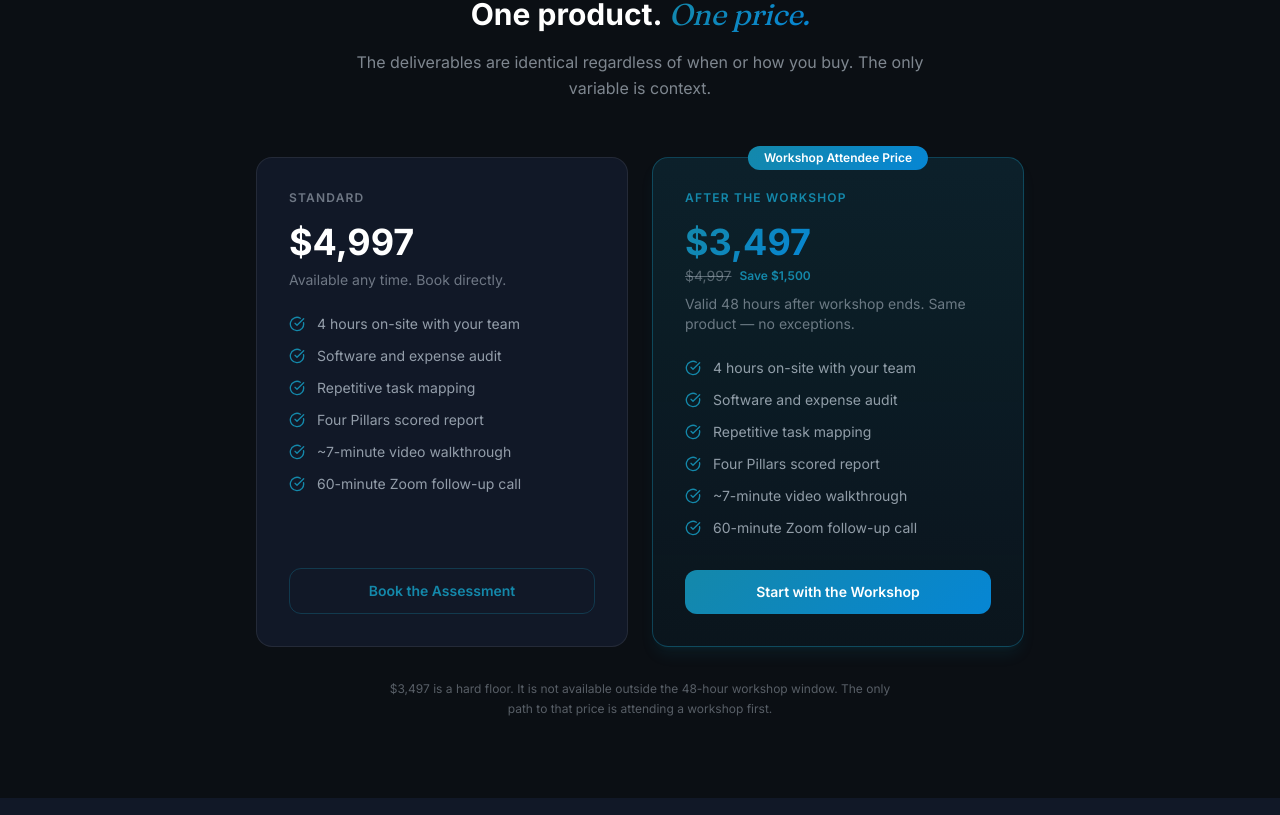
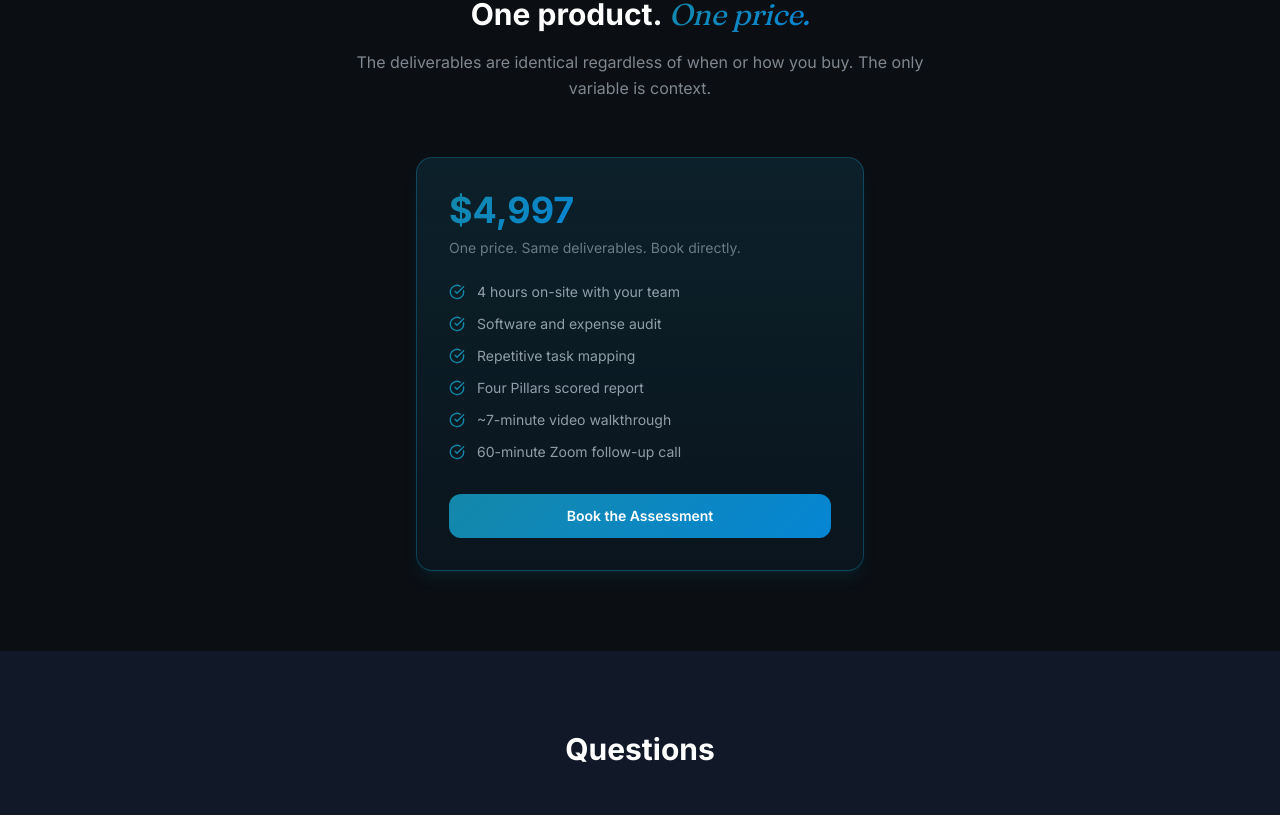
Before and after one commit to fourstonesdigital/fourstones-ai, a Next.js app: page /assessment in a window 1280 px wide. Shown: the part 3725-4540 px from the top of the page. Built offline with nearby package versions, Linux system fonts and the light colour scheme.

Commit message:
Remove workshop-attendee price from assessment page

```diff
--- a/app/assessment/page.tsx
+++ b/app/assessment/page.tsx
@@ -89,10 +89,7 @@ const faqs = [
     q: 'What do you need from me before the visit?',
     a: 'A brief intake form completed at booking — your industry, team size, revenue range, software in use, and what eats the most time. That\'s it. Kyle does the rest on-site.',
   },
-  {
-    q: 'Is the $3,497 price always available?',
-    a: 'No. $3,497 is the workshop-attendee price, available for 48 hours after a workshop ends. The standard price is $4,997. The only way to access the discounted rate is to attend a workshop first.',
-  },
+
 ];
 
 export default function AssessmentPage() {
@@ -289,15 +286,13 @@ export default function AssessmentPage() {
             </p>
           </div>
 
-          <div className="grid md:grid-cols-2 gap-6 max-w-3xl mx-auto">
-            {/* Standard price */}
-            <div className="rounded-2xl bg-[#111827] border border-white/8 p-8 flex flex-col">
-              <div className="text-[#CBD5E1]/50 text-xs font-semibold uppercase tracking-widest mb-4">Standard</div>
+          <div className="max-w-md mx-auto">
+            <div className="rounded-2xl bg-gradient-to-b from-[#1488AA]/15 to-[#0686D4]/5 border border-[#1488AA]/40 p-8 flex flex-col shadow-lg shadow-[#1488AA]/10">
               <div className="flex items-baseline gap-2 mb-2">
-                <span className="text-4xl font-bold text-white">$4,997</span>
+                <span className="text-4xl font-bold text-gradient">$4,997</span>
               </div>
-              <p className="text-[#CBD5E1]/50 text-sm mb-6">Available any time. Book directly.</p>
-              <ul className="space-y-3 mb-8 flex-1">
+              <p className="text-[#CBD5E1]/50 text-sm mb-6">One price. Same deliverables. Book directly.</p>
+              <ul className="space-y-3 mb-8">
                 {[
                   '4 hours on-site with your team',
                   'Software and expense audit',
@@ -314,54 +309,12 @@ export default function AssessmentPage() {
               </ul>
               <Link
                 href="/contact"
-                className="text-center py-3 px-6 font-semibold text-[#1488AA] rounded-xl border border-[#1488AA]/30 hover:bg-[#1488AA]/10 transition-all text-sm"
+                className="text-center py-3 px-6 font-semibold text-white rounded-xl gradient-teal-blue hover:opacity-90 transition-all text-sm"
               >
                 Book the Assessment
               </Link>
             </div>
-
-            {/* Workshop-attendee price */}
-            <div className="relative rounded-2xl bg-gradient-to-b from-[#1488AA]/15 to-[#0686D4]/5 border border-[#1488AA]/40 p-8 flex flex-col shadow-lg shadow-[#1488AA]/10">
-              <div className="absolute -top-3 left-1/2 -translate-x-1/2 px-4 py-1 rounded-full gradient-teal-blue text-white text-xs font-semibold whitespace-nowrap">
-                Workshop Attendee Price
-              </div>
-              <div className="text-[#1488AA] text-xs font-semibold uppercase tracking-widest mb-4">After the Workshop</div>
-              <div className="flex items-baseline gap-2 mb-1">
-                <span className="text-4xl font-bold text-gradient">$3,497</span>
-              </div>
-              <div className="flex items-center gap-2 mb-2">
-                <span className="text-[#CBD5E1]/40 line-through text-sm">$4,997</span>
-                <span className="text-[#1488AA] text-xs font-semibold">Save $1,500</span>
-              </div>
-              <p className="text-[#CBD5E1]/50 text-sm mb-6">Valid 48 hours after workshop ends. Same product — no exceptions.</p>
-              <ul className="space-y-3 mb-8 flex-1">
-                {[
-                  '4 hours on-site with your team',
-                  'Software and expense audit',
-                  'Repetitive task mapping',
-                  'Four Pillars scored report',
-                  '~7-minute video walkthrough',
-                  '60-minute Zoom follow-up call',
-                ].map((item) => (
-                  <li key={item} className="flex items-start gap-3 text-sm text-[#CBD5E1]/70">
-                    <CheckCircle size={16} className="text-[#1488AA] shrink-0 mt-0.5" />
-                    {item}
-                  </li>
-                ))}
-              </ul>
-              <Link
-                href="/workshop"
-                className="text-center py-3 px-6 font-semibold text-white rounded-xl gradient-teal-blue hover:opacity-90 transition-all text-sm"
-              >
-                Start with the Workshop
-              </Link>
-            </div>
           </div>
-
-          <p className="text-center text-[#CBD5E1]/40 text-xs mt-8 max-w-lg mx-auto leading-relaxed">
-            $3,497 is a hard floor. It is not available outside the 48-hour workshop window.
-            The only path to that price is attending a workshop first.
-          </p>
         </div>
       </section>
 
```
